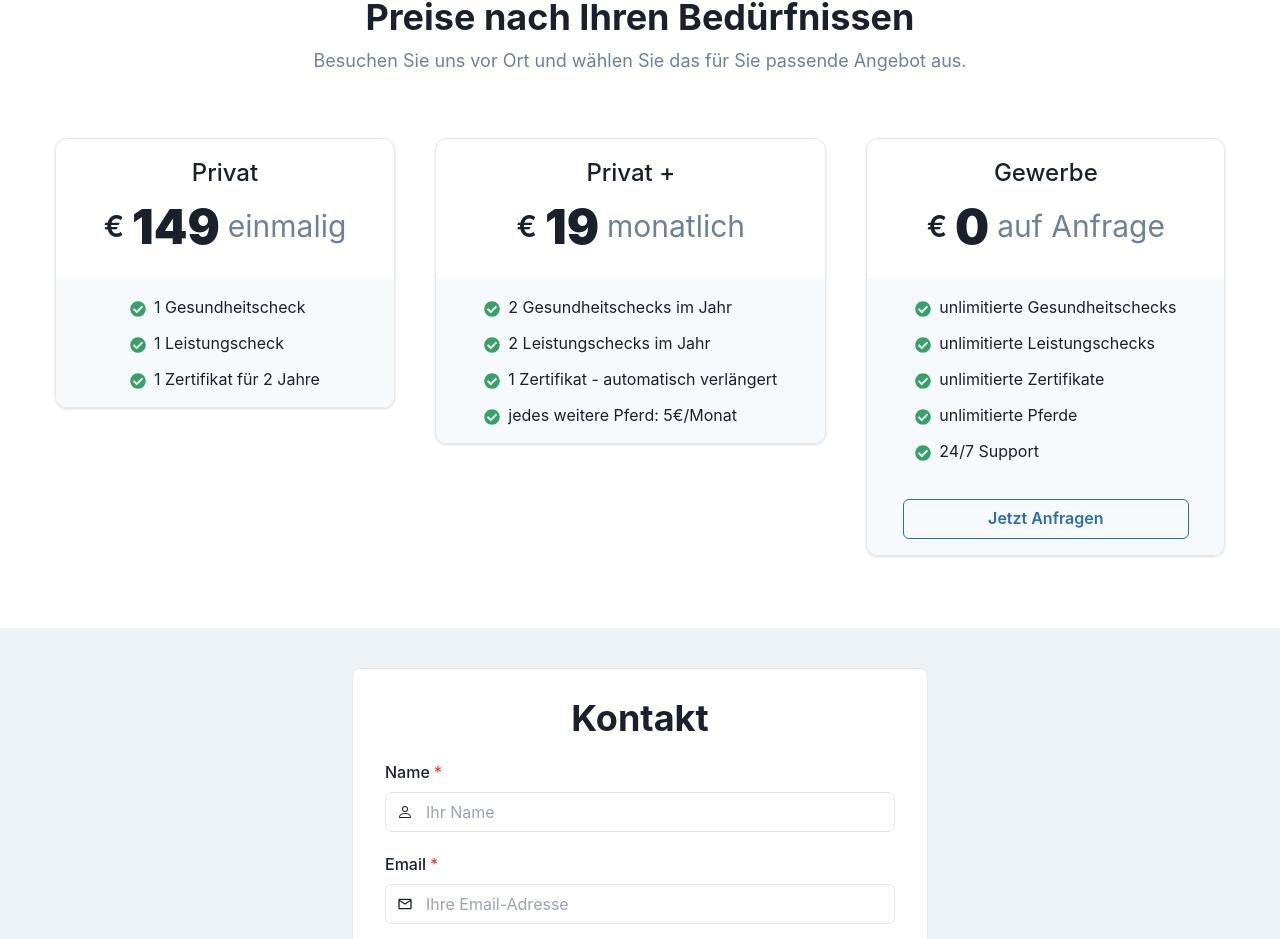
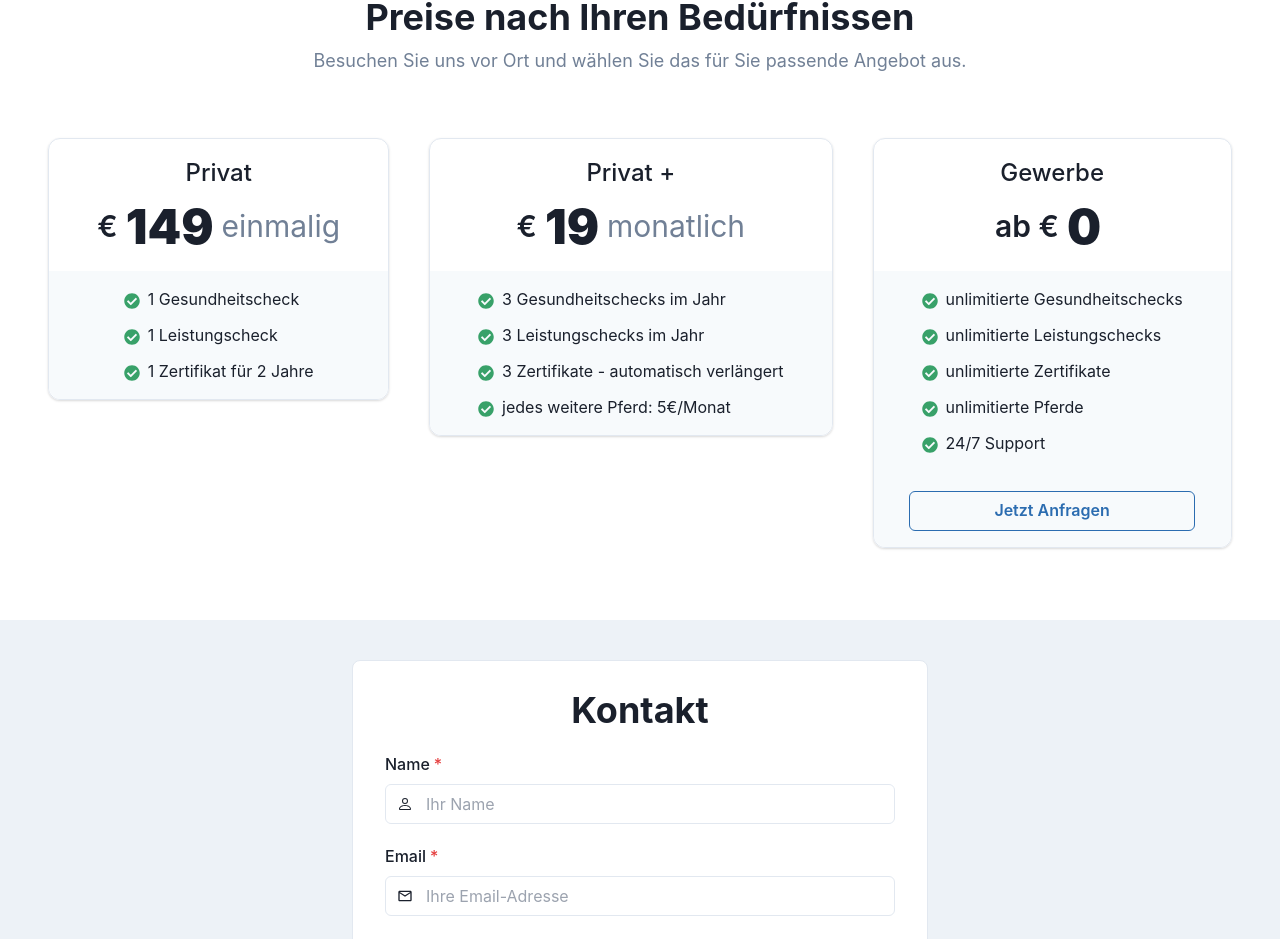
Before and after one commit to david-stefan-hermann/pfuev, a Next.js app: page / in a window 1280 px wide. Shown: the part 3716-4655 px from the top of the page. Built offline with nearby package versions, Linux system fonts and the light colour scheme.

Commit message:
upgraded pricing

```diff
--- a/components/Pricing.tsx
+++ b/components/Pricing.tsx
@@ -22,13 +22,13 @@ const PriceWrapper: React.FC<Props> = (item) => {
             alignSelf={{ base: 'center', lg: 'flex-start' }}
             borderColor={useColorModeValue('gray.200', 'gray.500')}
             borderRadius='xl'>
-            <Box py={4} px={12}>
+            <Box pt={4} pb={2} px={12}>
                 <Text fontWeight="500" fontSize="2xl">
                     {item.title}
                 </Text>
                 <HStack justifyContent="center">
                     <Text fontSize="3xl" fontWeight="600">
-                        €
+                        {item.duration ? "€" : "ab €"}
                     </Text>
                     <Text fontSize="5xl" fontWeight="900">
                         {item.price}
@@ -110,16 +110,16 @@ const PRICING_DATA = [
         button: false,
         popular: true,
         features: [
-            '2 Gesundheitschecks im Jahr',
-            '2 Leistungschecks im Jahr',
-            '1 Zertifikat - automatisch verlängert',
+            '3 Gesundheitschecks im Jahr',
+            '3 Leistungschecks im Jahr',
+            '3 Zertifikate - automatisch verlängert',
             'jedes weitere Pferd: 5€/Monat',
         ],
     },
     {
         title: 'Gewerbe',
         price: '0',
-        duration: 'auf Anfrage',
+        duration: '',
         button: true,
         popular: false,
         features: [
```
